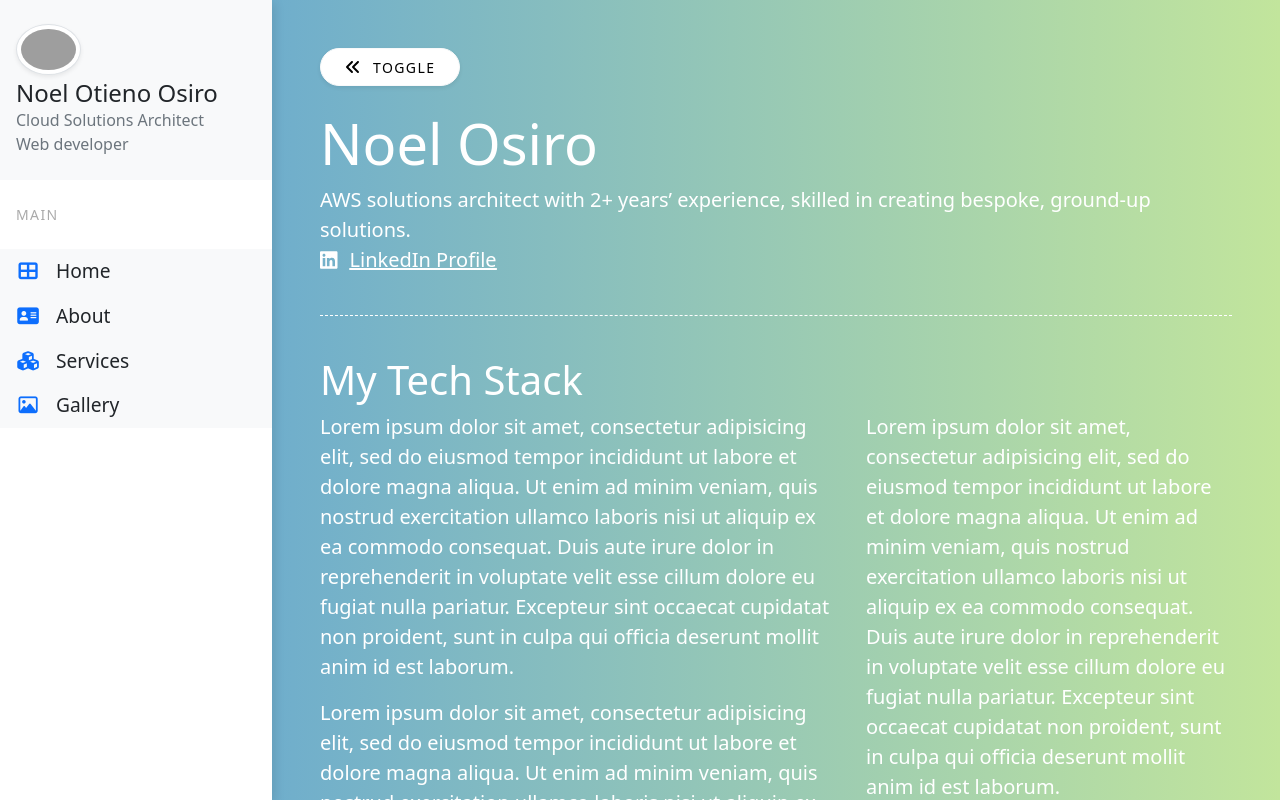
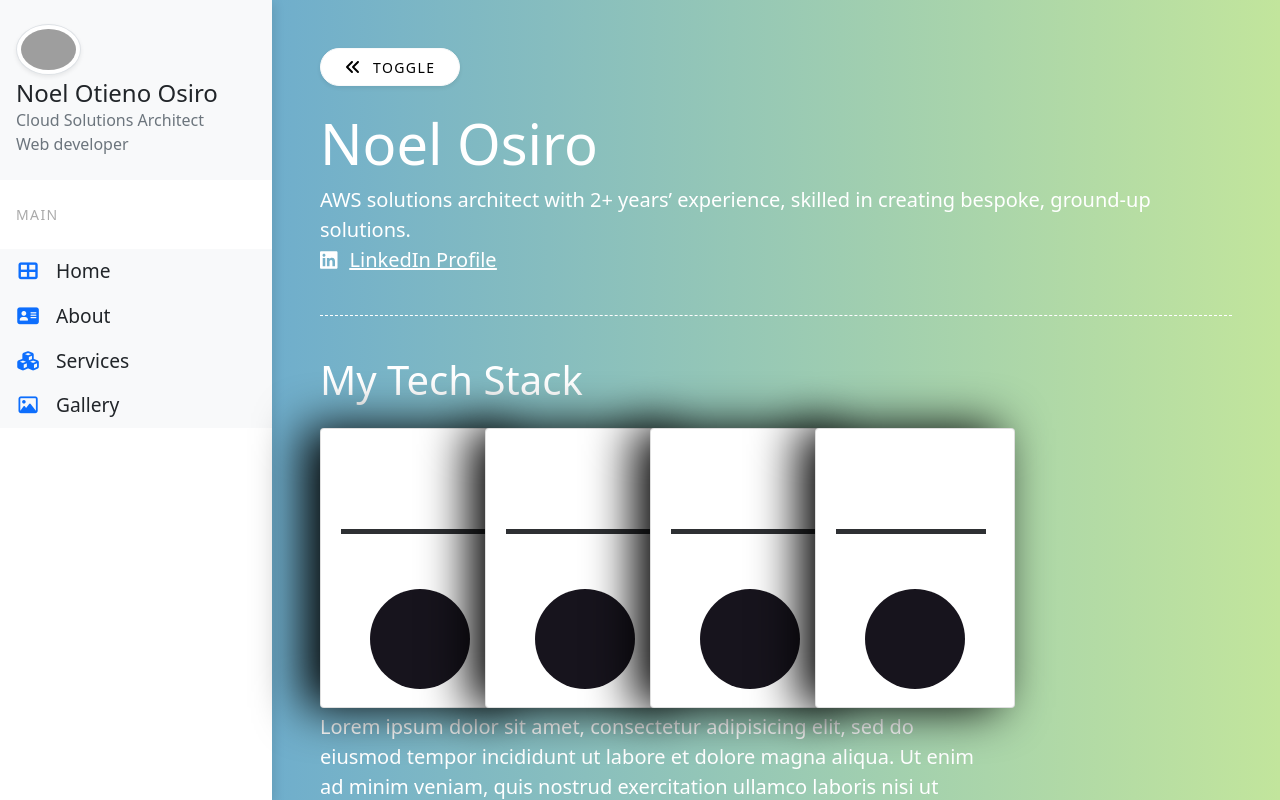
Before and after one commit to NoelOsiro/Malindi_tours, a React (Create React App) app: page / in a window 1280 px wide. Shown: the top 800 px of the page. Built offline with nearby package versions, Linux system fonts and the light colour scheme; grey boxes are pictures that could not be loaded.

Commit message:
edit alignment

```diff
--- /dev/null
+++ b/src/Components/Card/card.css
@@ -0,0 +1,97 @@
+.card-container {
+    height: 300px;
+    width: 80%;
+    top: 60px;
+    left: calc(50% - 300px);
+    display: flex;
+    padding-top: 1rem;
+  }
+
+  .card {
+    display: flex;
+    height: 280px;
+    width: 200px;
+    background-color: #41464b;
+    border-radius: 10px;
+    box-shadow: -1rem 0 3rem #000;
+    margin-right: auto;
+    transition: 0.4s ease-out;
+    position: relative;
+    left: 0px;
+  }
+
+  .card:not(:first-child) {
+      margin-left: -50px;
+  }
+
+  .card:hover {
+    transform: translateY(-20px);
+    transition: 0.4s ease-out;
+  }
+
+  .card:hover ~ .card {
+    position: relative;
+    left: 50px;
+    transition: 0.4s ease-out;
+  }
+
+  .title {
+    color: white;
+    font-weight: 300;
+    position: absolute;
+    left: 20px;
+    top: 15px;
+  }
+
+  .bar {
+    position: absolute;
+    top: 100px;
+    left: 20px;
+    height: 5px;
+    width: 150px;
+  }
+
+  .emptybar {
+    background-color: #2e3033;
+    width: 100%;
+    height: 100%;
+  }
+
+  .filledbar {
+    position: absolute;
+    top: 0px;
+    z-index: 3;
+    width: 0px;
+    height: 100%;
+    background: rgb(0,154,217);
+    background: linear-gradient(90deg, rgba(0,154,217,1) 0%, rgba(217,147,0,1) 65%, rgba(255,186,0,1) 100%);
+    transition: 0.6s ease-out;
+  }
+
+  .card:hover .filledbar {
+    width: 120px;
+    transition: 0.4s ease-out;
+  }
+
+  .circle {
+    position: absolute;
+    top: 150px;
+    left: calc(50% - 60px);
+  }
+
+  .stroke {
+    stroke: white;
+    stroke-dasharray: 360;
+    stroke-dashoffset: 360;
+    transition: 0.6s ease-out;
+  }
+
+  svg {
+    fill: #17141d;
+    stroke-width: 2px;
+  }
+
+  .card:hover .stroke {
+    stroke-dashoffset: 100;
+    transition: 0.6s ease-out;
+  }
--- /dev/null
+++ b/src/Components/Card/card.tsx
@@ -0,0 +1,59 @@
+import React from 'react';
+import './card.css';
+
+const Card = () => {
+  return (
+    <div className="card-container" >
+  <div className="card">
+    <h3 className="title">Card 1</h3>
+    <div className="bar">
+      <div className="emptybar"></div>
+      <div className="filledbar"></div>
+    </div>
+    <div className="circle">
+      <svg version="1.1" xmlns="http://www.w3.org/2000/svg">
+      <circle className="stroke" cx="60" cy="60" r="50"/>
+    </svg>
+    </div>
+  </div>
+  <div className="card">
+    <h3 className="title">Card 2</h3>
+    <div className="bar">
+      <div className="emptybar"></div>
+      <div className="filledbar"></div>
+    </div>
+    <div className="circle">
+      <svg version="1.1" xmlns="http://www.w3.org/2000/svg">
+      <circle className="stroke" cx="60" cy="60" r="50"/>
+    </svg>
+    </div>
+  </div>
+  <div className="card">
+    <h3 className="title">Card 3</h3>
+    <div className="bar">
+      <div className="emptybar"></div>
+      <div className="filledbar"></div>
+    </div>
+    <div className="circle">
+      <svg version="1.1" xmlns="http://www.w3.org/2000/svg">
+      <circle className="stroke" cx="60" cy="60" r="50"/>
+    </svg>
+    </div>
+  </div>
+  <div className="card" >
+    <h3 className="title">Card 4</h3>
+    <div className="bar">
+      <div className="emptybar"></div>
+      <div className="filledbar"></div>
+    </div>
+    <div className="circle">
+      <svg version="1.1" xmlns="http://www.w3.org/2000/svg">
+      <circle className="stroke" cx="60" cy="60" r="50"/>
+    </svg>
+    </div>
+  </div>
+</div>
+  )
+}
+
+export default Card
--- a/src/Components/MainPage/main.tsx
+++ b/src/Components/MainPage/main.tsx
@@ -3,6 +3,7 @@ import { faAnglesLeft } from '@fortawesome/free-solid-svg-icons';
 import { faLinkedin } from '@fortawesome/free-brands-svg-icons';
 import React from 'react';
 import './main.css';
+import Card from '../Card/card';
 interface Iprops {
     isActive: Boolean;
     toggleClass:()=> void;
@@ -20,7 +21,14 @@ const Main = (props:Iprops) => {
         <div className="separator"></div>
         <div className="row text-white">
         <h4 className="display-6 text-white">My Tech Stack</h4>
-          <div className="col-lg-7">
+        <div className='row'>
+        <div className='col-12'>
+          <Card/>
+        </div>
+        </div>
+        <div className='row'>
+          <div className="col-lg-9">
+
             <p className="lead">Lorem ipsum dolor sit amet, consectetur adipisicing elit, sed do eiusmod tempor incididunt ut labore et dolore magna aliqua. Ut enim ad minim veniam, quis nostrud exercitation ullamco laboris nisi ut aliquip ex ea commodo consequat. Duis aute irure
               dolor in reprehenderit in voluptate velit esse cillum dolore eu fugiat nulla pariatur. Excepteur sint occaecat cupidatat non proident, sunt in culpa qui officia deserunt mollit anim id est laborum.</p>
             <p className="lead">Lorem ipsum dolor sit amet, consectetur adipisicing elit, sed do eiusmod tempor incididunt ut labore et dolore magna aliqua. Ut enim ad minim veniam, quis nostrud exercitation ullamco laboris nisi ut aliquip ex ea commodo consequat. Duis aute irure
@@ -39,7 +47,8 @@ const Main = (props:Iprops) => {
               dolor.
             </p>
           </div>
-          <div className="col-lg-5">
+          </div>
+          <div className="col-lg-5 col-md-6">
             <p className="lead">Lorem ipsum dolor sit amet, consectetur adipisicing elit, sed do eiusmod tempor incididunt ut labore et dolore magna aliqua. Ut enim ad minim veniam, quis nostrud exercitation ullamco laboris nisi ut aliquip ex ea commodo consequat. Duis aute irure
               dolor in reprehenderit in voluptate velit esse cillum dolore eu fugiat nulla pariatur. Excepteur sint occaecat cupidatat non proident, sunt in culpa qui officia deserunt mollit anim id est laborum.</p>
             <p className="lead">Lorem ipsum dolor sit amet, consectetur adipisicing elit, sed do eiusmod tempor incididunt ut labore et dolore magna aliqua. Ut enim ad minim veniam, quis nostrud exercitation ullamco laboris nisi ut aliquip ex ea commodo consequat. Duis aute irure
@@ -51,6 +60,7 @@ const Main = (props:Iprops) => {
               dolor.
             </p>
           </div>
+
         </div>
       </div>
   )
```
